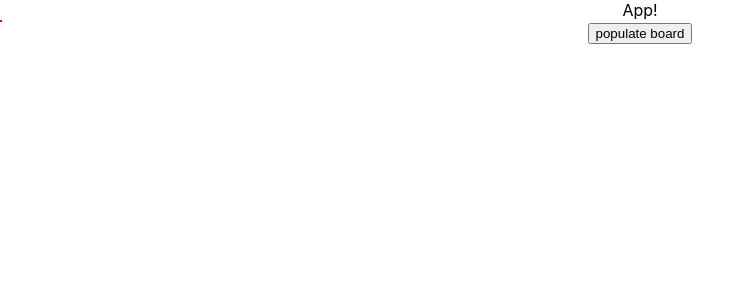
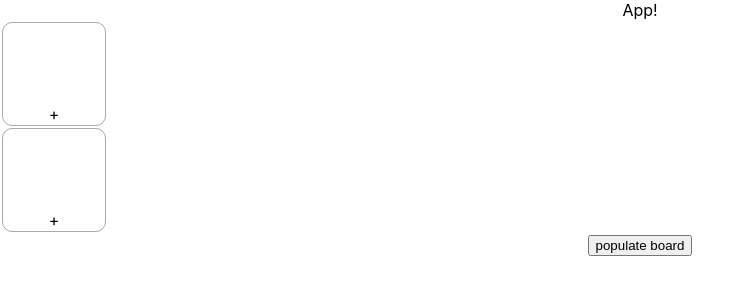
Before and after one commit to colorlessred/story-mapper, a React (Create React App) app: page / in a window 1280 px wide. Shown: the top 300 px of the page, without its empty margins (0-755 px from the left). Built offline with nearby package versions, Linux system fonts and the light colour scheme.

Commit message:
WIP: writing tests for "add next"

```diff
--- a/src/App.css
+++ b/src/App.css
@@ -3,12 +3,34 @@
 }
 
 table.board {
-    border: 1px solid red;
+    /*border: 1px solid red;*/
 }
 
-td {
+td.card {
     width: 100px;
     height: 100px;
-    border: 1px solid green;
+    border: 1px solid #aaa;
     vertical-align: top;
+    border-radius: 10px;
 }
+
+div.content {
+    /*background-color: #eef;*/
+    border-radius: 10px;
+    display: flex;
+    flex-direction: column;
+    width: 100%;
+    height: 100%;
+}
+
+div.cardContent {
+    flex: 1;
+}
+
+div.controls {
+
+}
+
+td.empty {
+    border: 0px;
+}
--- a/src/CardUI.tsx
+++ b/src/CardUI.tsx
@@ -8,6 +8,15 @@ interface Props {
 
 export const CardUI = ({card}: Props) => {
     return (
-        <td>{card.toString()}</td>
+        <td className="card">
+            <div className="content">
+                <div className="cardContent">
+                    {card.toString()}
+                </div>
+                <div className="controls">
+                    +
+                </div>
+            </div>
+        </td>
     )
 }
--- a/src/StoryMapper.ts
+++ b/src/StoryMapper.ts
@@ -89,6 +89,9 @@ export class Step extends SmartArray<Note> implements ICard {
     getName(): String {
         return "step";
     }
+
+    createNewNext(): void {
+    }
 }
 
 export class Journey extends SmartArray<Step> implements ICard {
@@ -101,6 +104,9 @@ export class Journey extends SmartArray<Step> implements ICard {
 
     getName(): String {
         return "journey"
+    }
+
+    createNewNext(): void {
     }
 }
 
@@ -179,7 +185,7 @@ export class NotesInSteps {
     }
 }
 
-export class Version implements IPosition {
+export class Version implements IPosition, ICard {
     private readonly name: String;
     private notes: Set<Note> = new Set<Note>();
     private position: String = "";
@@ -268,6 +274,13 @@ export class Version implements IPosition {
             return 0;
         }
     }
+
+    getName(): String {
+        return this.name;
+    }
+
+    createNewNext(): void {
+    }
 }
 
 export class AllVersions extends SmartArray<Version> {
@@ -334,15 +347,24 @@ export class Note implements IPosition, ICard {
     getName(): String {
         return this.name;
     }
+
+    createNewNext(): void {
+    }
 }
 
 interface ICard {
     getName(): String;
+
+    /** create new item next to the current one */
+    createNewNext(): void;
 }
 
 class EmptyContent implements ICard {
     getName(): String {
         return "";
+    }
+
+    createNewNext(): void {
     }
 }
 
@@ -440,6 +462,8 @@ export class StoryMapper {
     /** loop over all the data and create the board */
     buildBoard(): Board {
         const board: Board = new Board();
+        // version column
+        board.addCard(new Card(new EmptyContent()));
         // row of journeys
         this.allJourneys.getItems().forEach((journey) => {
             journey.getItems().forEach((step, index) => {
@@ -448,6 +472,8 @@ export class StoryMapper {
             });
         });
         board.endLine();
+        // version column
+        board.addCard(new Card(new EmptyContent()));
         // row of steps
         this.allJourneys.getItems().forEach((journey) => {
             journey.getItems().forEach((step) => {
@@ -464,6 +490,11 @@ export class StoryMapper {
             const cols = notesInSteps.getStepsSize();
             const arrayArrayNotes = notesInSteps.getArrayArray();
             for (let row = 0; row < rows; row++) {
+                if (row === 0) {
+                    board.addCard(new Card(version));
+                } else {
+                    board.addCard(new Card(new EmptyContent()));
+                }
                 for (let col = 0; col < cols; col++) {
                     const arrayNotes: Note[] = arrayArrayNotes[col];
                     if (row < arrayNotes.length) {
```
Also changed, not shown: 2 other files (tests, documents, lock files or other folders).
